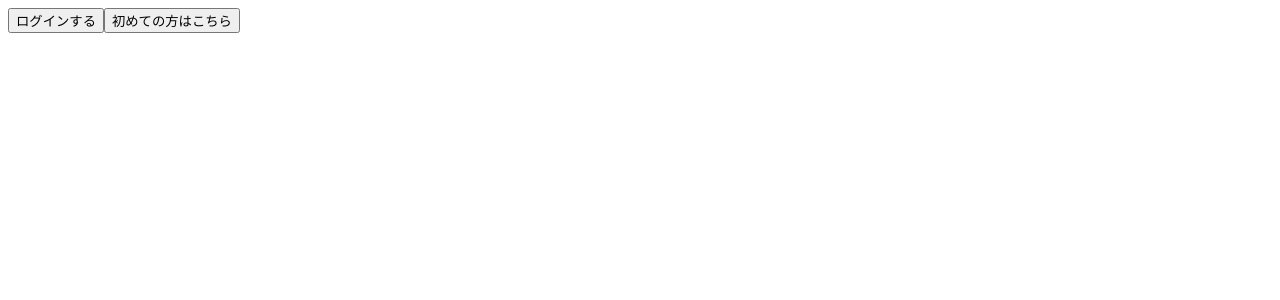
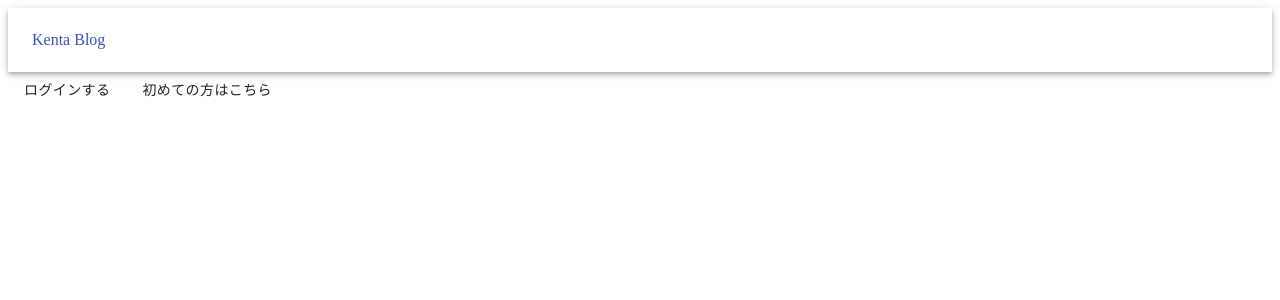
Before and after one commit to kenta0727/blog, a React (Create React App) app: page / in a window 1280 px wide. Shown: the top 300 px of the page. Built offline with nearby package versions, Linux system fonts and the light colour scheme.

Commit message:
color-design

```diff
--- a/package.json
+++ b/package.json
@@ -4,7 +4,8 @@
   "private": true,
   "dependencies": {
     "@aws-amplify/ui-react": "^0.2.4",
-    "@material-ui/core": "^4.9.11",
+    "@material-ui/core": "^4.9.12",
+    "@material-ui/icons": "^4.9.1",
     "@testing-library/jest-dom": "^4.2.4",
     "@testing-library/react": "^9.3.2",
     "@testing-library/user-event": "^7.1.2",
--- a/src/components/App.js
+++ b/src/components/App.js
@@ -4,21 +4,37 @@ import Login from './Login'
 import Header from './Header'
 import Registration from './Registration'
 import Blog from './Blog'
+import { withStyles } from '@material-ui/core/styles';
+import Button from '@material-ui/core/Button';
+import Card from '@material-ui/core/Card';
+import CardActions from '@material-ui/core/CardActions';
+import CardContent from '@material-ui/core/CardContent';
+
+
+
+const styles = {
+  card: {
+    margin: 48,
+    height: 128
+  },
+};
+
 
 const HOME = () => {
   return (
     //ログイン、会員登録画面
     <div>
-       {/* Linkから自動的にlinkされるようになっている */}
+      {/* Linkから自動的にlinkされるようになっている */}
+      <Header />
       <Link to="/Login">
-        <button>
-          ログインする
-        </button>
-      </Link>
+      <Button variant="raised">
+      ログインする
+      </Button>
+        </Link>
       <Link to="/registration">
-        <button>
-          初めての方はこちら
-        </button>
+      <Button variant="raised">
+      初めての方はこちら
+      </Button>
       </Link>
     </div>
   );
@@ -27,6 +43,7 @@ const HOME = () => {
 const registration_click = () => {
   return (
     <div>
+      <Header />
       <Registration />
     </div>
   );
@@ -44,6 +61,7 @@ const Login_click = () => {
 const Blog_login = () => {
   return (
     <div>
+      <Header />
       <Blog />
     </div>
   )
--- a/src/components/Header.js
+++ b/src/components/Header.js
@@ -1,9 +1,19 @@
 import React from 'react';
+import AppBar from '@material-ui/core/AppBar';
+import Toolbar from '@material-ui/core/Toolbar';
+import Typography from '@material-ui/core/Typography';
 
 class Header extends React.Component {
   render() {
     return (
       <div className='header'>
+        <AppBar position="static" color="inherit">
+          <Toolbar>
+            <Typography variant="contained" color="primary">
+              Kenta Blog
+              </Typography>
+          </Toolbar>
+        </AppBar>
 
       </div>
     );
--- a/src/components/Login.js
+++ b/src/components/Login.js
@@ -1,23 +1,26 @@
 import React from 'react'
+import TextField from '@material-ui/core/TextField';
+import Button from '@material-ui/core/Button';
 
 class login extends React.Component {
   render() {
-    //login　or 登録された後にBlogにアクセスできるようにする処理
+    //login or 登録された後にBlogにアクセスできるようにする処理
     return (
       <form action="/Blog">
         <table>
           <tbody>
-            <tr>
-              <th>メールアドレス</th>
-              <td><input type="text" name="id" id="" /></td>
-            </tr>
-            <tr>
-              <th>パスワード</th>
-              <td><input type="text" name="pass" id="" /></td>
-            </tr>
+              <tr>
+                <th><TextField id="standard-basic" label="メールアドレス" /></th>
+              </tr>
+              <tr>
+                <th><TextField id="standard-basic" label="パスワード" /></th>
+              </tr>
           </tbody>
         </table>
-        <input type="submit" value="ログインする" />
+                <Button variant="contained" color="primary" type="submit" >
+                ログイン
+                </Button>
+
       </form>
     )
   }
--- a/src/components/Registration.js
+++ b/src/components/Registration.js
@@ -1,28 +1,28 @@
 import React from 'react';
+import TextField from '@material-ui/core/TextField';
+import Button from '@material-ui/core/Button';
 
 class Registration extends React.Component {
   render() {
-    //login　or 登録された後にBlogにアクセスできるようにする処理
+    //login or 登録された後にBlogにアクセスできるようにする処理
     return (
       <div>
         <form action="./Blog">
           <table>
             <tbody>
             <tr>
-                <th>氏名</th>
-                <td><input type="text" name="pass" id="" /></td>
+                <th><TextField id="standard-basic" label="氏名" /></th>
               </tr>
               <tr>
-                <th>メールアドレス</th>
-                <td><input type="text" name="pass" id="" /></td>
+                <th><TextField id="standard-basic" label="メールアドレス" /></th>
               </tr>
               <tr>
-                <th>パスワード</th>
-                <td><input type="text" name="pass" id="" /></td>
+                <th><TextField id="standard-basic" label="パスワード" /></th>
               </tr>
               <tr>
-                <th></th>
-                <td><input type="submit" value="登録する" /></td>
+                <Button variant="contained" color="secondary" type="submit" >
+                登録する
+                </Button>
               </tr>
           </tbody>
         </table>
```
Also changed, not shown: 1 other file (tests, documents, lock files or other folders).
